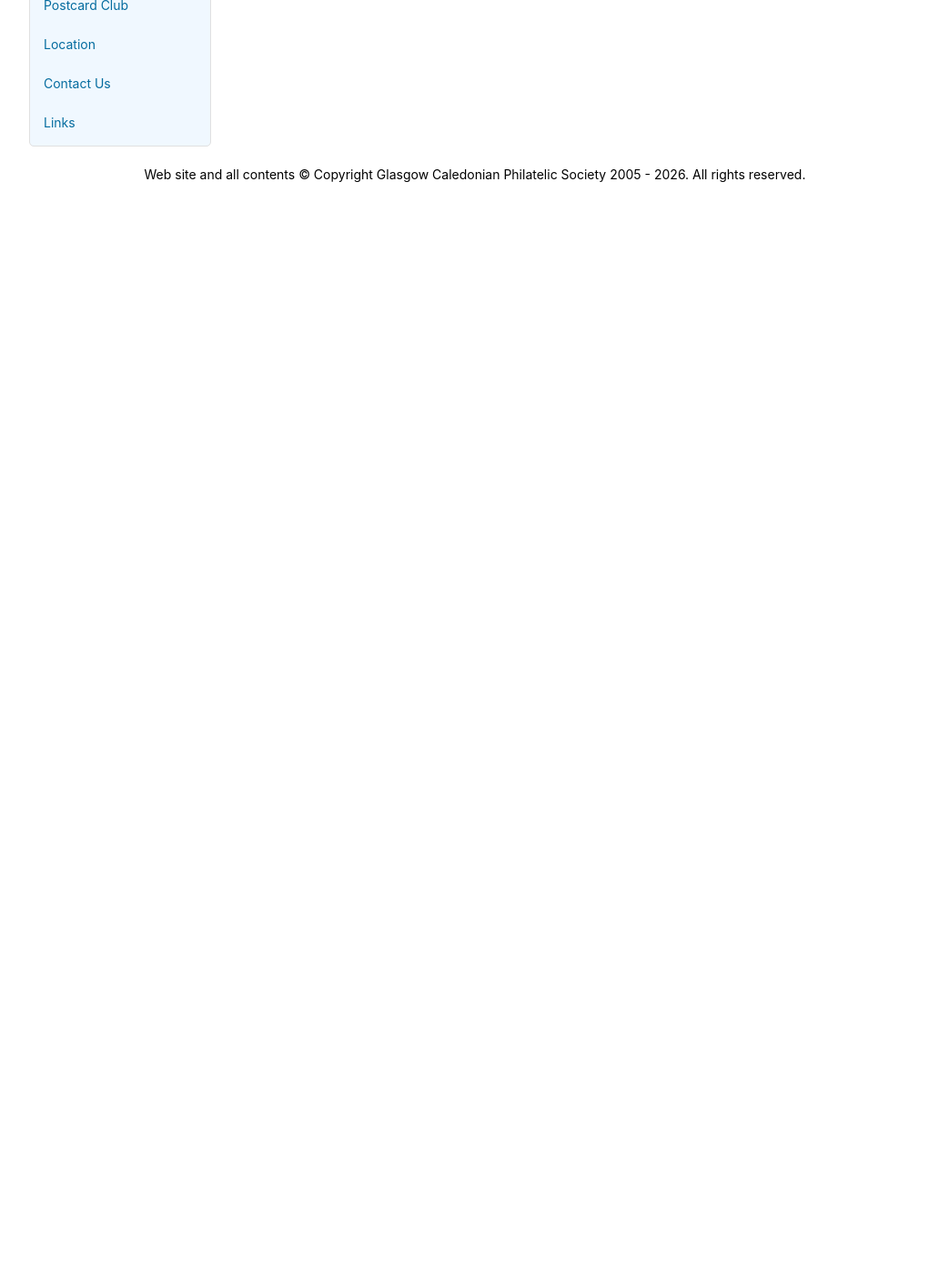
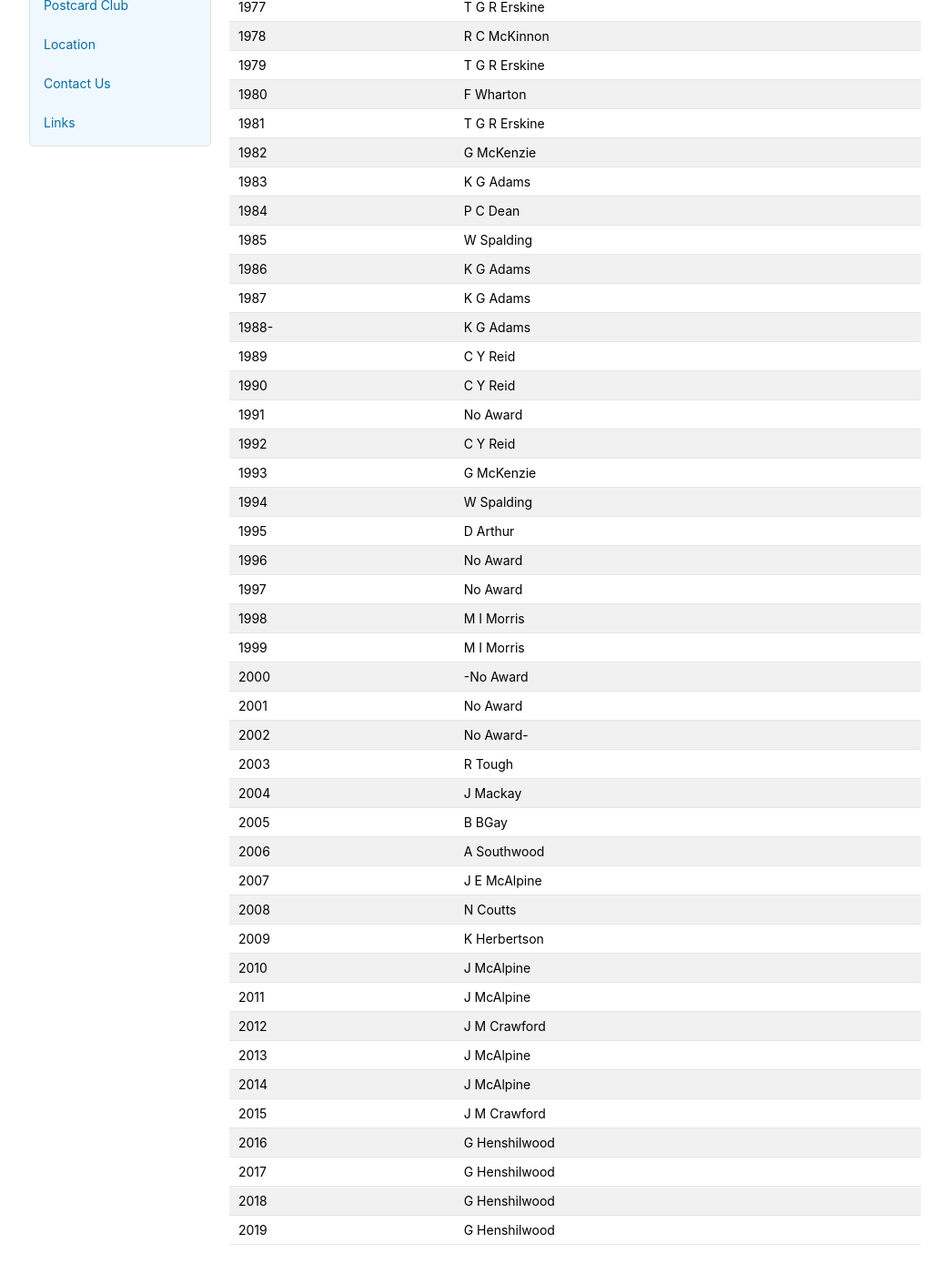
Before and after one commit to astalker/caledonian-stamps, a Jekyll site: the page built from competitions-glasgow.md, in a window 1280 px wide and 1400 px high, scrolled down 654 px. Shown: the whole window at 91% size, without its empty margins (118-1161 px from the left). Built offline with Jekyll 4.4.1, drawn with Linux system fonts in a browser that asks for light colours; our own code applies the rules of GitHub Pages for plain Markdown files; before the commit the page ends 909 px from its top, so only the background shows below that; some of the changed text lies outside the part shown.

Commit message:
Add Jubilee Shield winners to competitions-glasgow.md
Added Jubilee Shield section with historical winners.

```diff
--- a/competitions-glasgow.md
+++ b/competitions-glasgow.md
@@ -6,8 +6,58 @@
 
 ...
 
-## Title
+## Jubilee Shield
+
+Awarded for Philatelic entries.
 
 Year | Winner
----- | ------
-2025 | ...
+---- |-----
+1971 | E Morris
+1972 | E Morris
+1973 | J Gilmour
+1974 | J McGroary
+1975 | D Reid
+1976 | E Morris
+1977 | T G R Erskine
+1978 | R C McKinnon
+1979 | T G R Erskine
+1980 | F Wharton
+1981 | T G R Erskine
+1982 | G McKenzie
+1983 | K G Adams
+1984 | P C Dean
+1985 | W Spalding
+1986 | K G Adams
+1987 | K G Adams
+1988-| K G Adams
+1989 | C Y Reid
+1990 | C Y Reid
+1991 | No Award
+1992 | C Y Reid
+1993 | G McKenzie
+1994 | W Spalding
+1995 | D Arthur
+1996 | No Award
+1997 | No Award
+1998 | M I Morris
+1999 | M I Morris
+2000 |-No Award
+2001 | No Award
+2002 | No Award-
+2003 | R Tough
+2004 | J Mackay
+2005 | B BGay
+2006 | A Southwood
+2007 | J E McAlpine
+2008 | N Coutts
+2009 | K Herbertson
+2010 | J McAlpine
+2011 | J McAlpine
+2012 | J M Crawford
+2013 | J McAlpine
+2014 | J McAlpine
+2015 | J M Crawford
+2016 | G Henshilwood
+2017 | G Henshilwood
+2018 | G Henshilwood
+2019 | G Henshilwood
```
